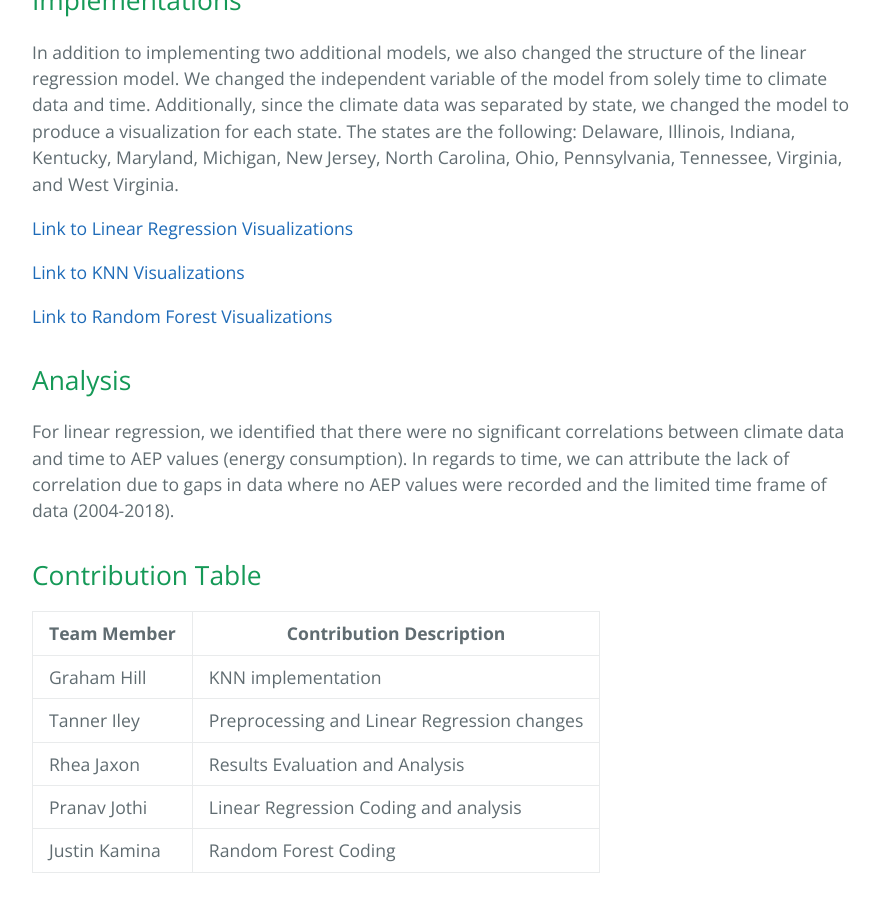
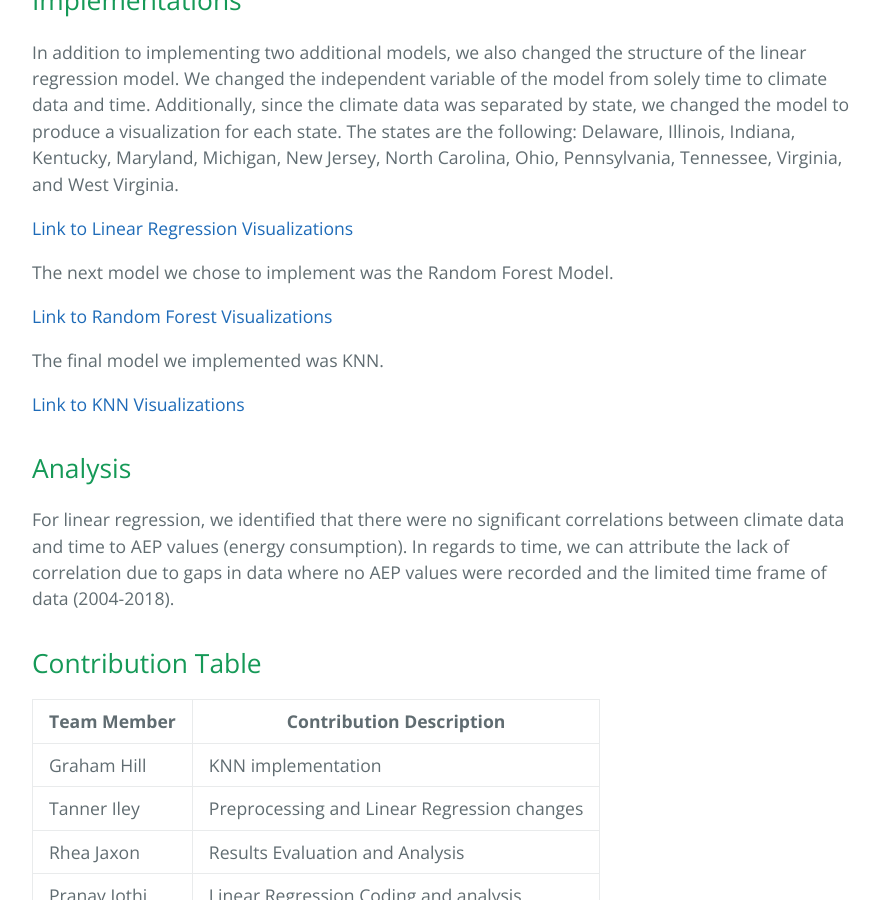
Before and after one commit to tanner-iley/4641-Eco, a Jekyll site: the page built from index.md, in a window 1280 px wide and 900 px high, scrolled down 6186 px. Shown: the whole window, without its empty margins (192-1071 px from the left). Built offline with Jekyll 4.4.1, drawn with Linux system fonts in a browser that asks for light colours; our own code applies the rules of GitHub Pages for plain Markdown files.

Commit message:
Update index.md

```diff
--- a/index.md
+++ b/index.md
@@ -122,9 +122,13 @@ In addition to implementing two additional models, we also changed the structure
 
 [Link to Linear Regression Visualizations](./linearRegression_images.md)
 
-[Link to KNN Visualizations](./knn_images.md)
+The next model we chose to implement was the Random Forest Model.
 
 [Link to Random Forest Visualizations](./randomForest_images.md)
+
+The final model we implemented was KNN.
+
+[Link to KNN Visualizations](./knn_images.md)
 
 ## Analysis
 
```
